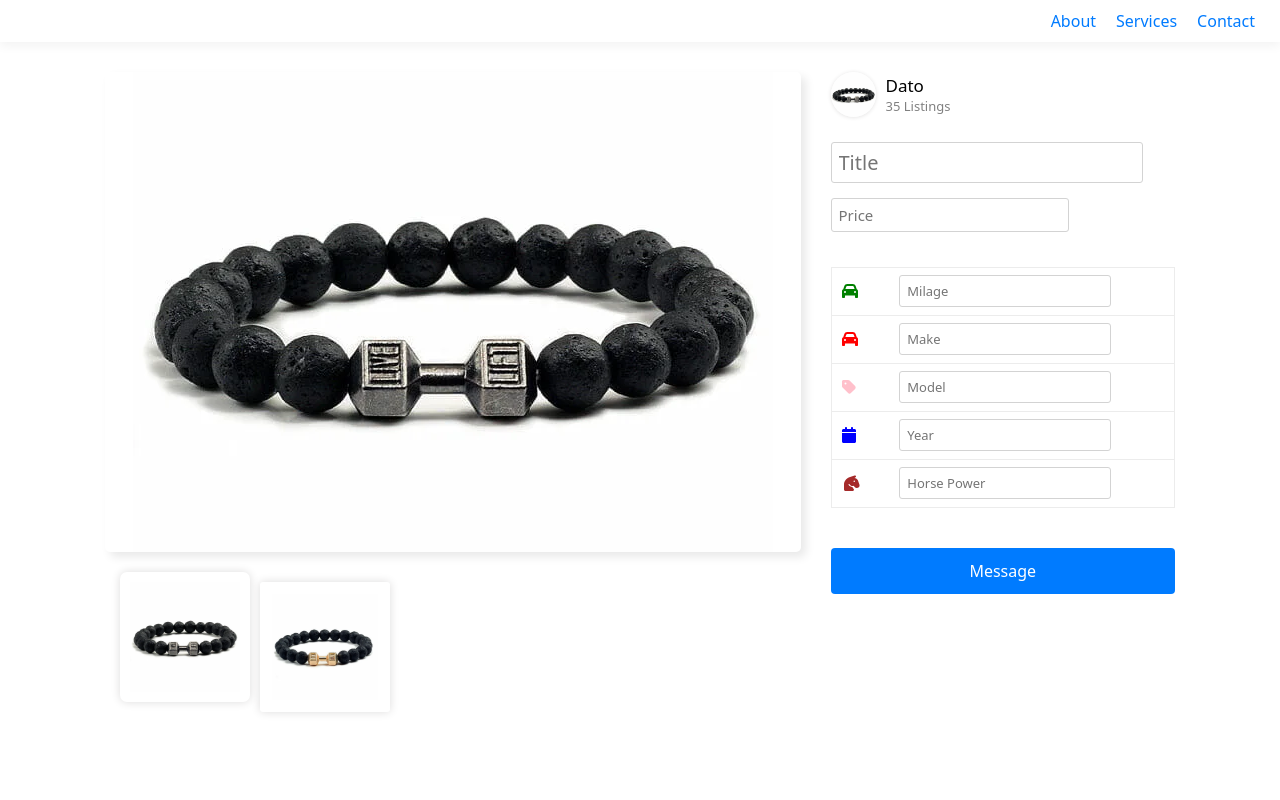
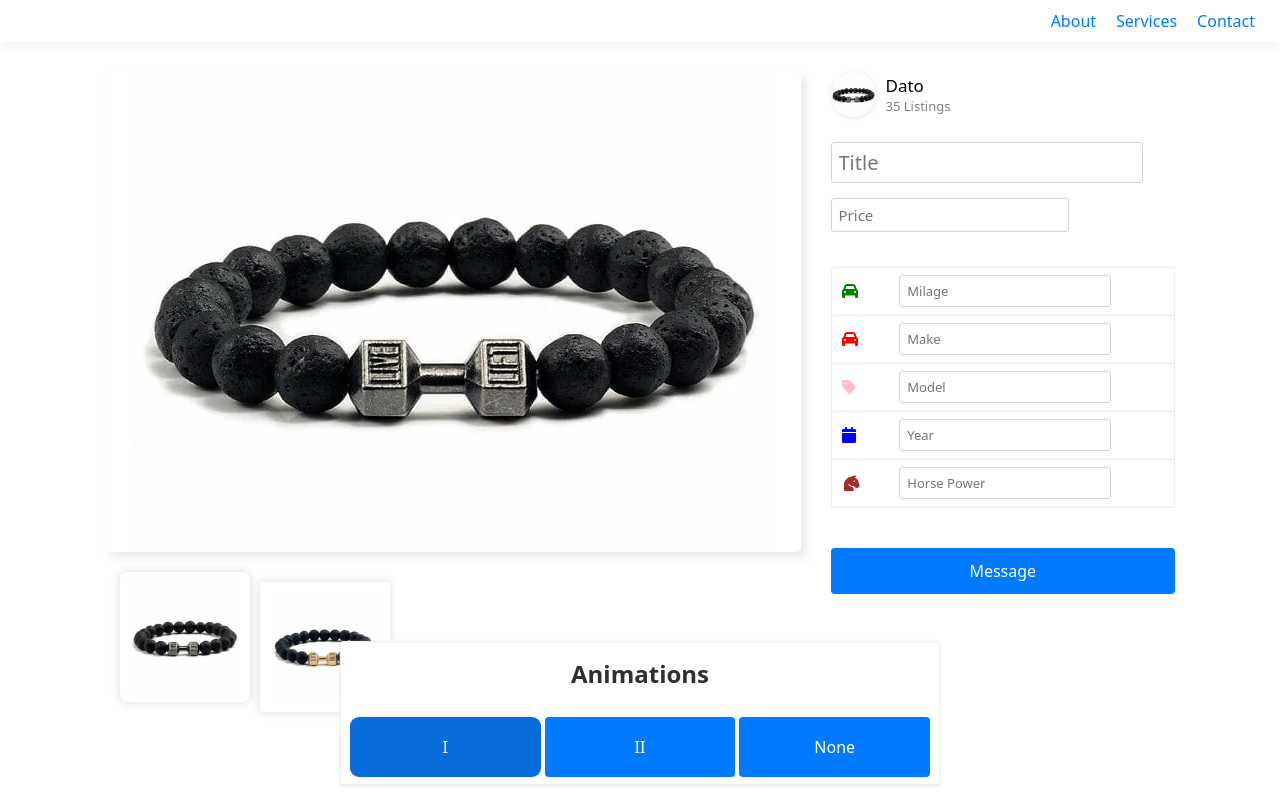
Before and after one commit to MikheilMusaelyan/carSite, a React (Vite) app: page / in a window 1280 px wide. Built offline with nearby package versions, Linux system fonts and the light colour scheme.

Commit message:
add animations and editing animation function

```diff
--- a/src/item/item.css
+++ b/src/item/item.css
@@ -2,6 +2,7 @@ main{
     display: flex;
     padding: 30px 15px;
     position: relative;
+    overflow: hidden;
 }
 .right{
     width: 35%;
@@ -23,6 +24,60 @@ main{
     position: sticky;
     top: 0;
 }
+
+/* fixed */
+.select-anim-wrap-main{
+    position: fixed;
+    bottom: 0;
+    left: 0;
+    width: 100%;
+    padding: 15px;
+    z-index: 100;
+    display: flex;
+    justify-content: center;
+}
+.select-anim-wrap{
+    max-width: 600px;
+    width: 100%;
+    background: white;
+    border: 1px solid rgb(239, 239, 239);
+    box-shadow: 0 1px 3px rgb(229, 229, 229);
+    border-radius: 3px;
+}
+.select-anim-text{
+    text-align: center;
+    margin: 15px 0 20px 0;
+    color: rgb(47, 47, 47);
+}
+.button-wrap{
+    display: flex;
+    width: 100%;
+    padding: 7px;
+}
+
+.select-anim{
+    border: none !important;
+    outline: none !important;
+    padding: 12px;
+    border-radius: 4px;
+    background: var(--blue);
+    color: white;
+    border: none;
+    margin: 0 2px;
+    width: 100%;
+    height: 60px;
+    font-size: 16px;
+    cursor: pointer;
+    transition: 400ms;
+}
+.select-anim.active{
+    background: #086dda;
+    border-radius: 9px;
+}
+.select-anim:hover{
+    background: #0869d1
+}
+
 .big-image-wrap{
     display: flex;
     justify-content: center;
@@ -160,7 +215,6 @@ td{
 }
 .car-detail{
     border-bottom: 1px solid var(--lg);
-    opacity: 0;
     /* transition: opacity 500ms ease-in-out, transform 300ms ease-in; */
 }
 
--- a/src/item/item.tsx
+++ b/src/item/item.tsx
@@ -23,7 +23,7 @@ export default function Item() {
     make: "",
     model: "",
     year: '',
-    animationType: "",
+    animation: "slidLeft",
     hp: '',
     name: "",
     desc: `The best description
@@ -72,15 +72,10 @@ export default function Item() {
   useEffect(() => {
     window.scrollTo({ top: 0, behavior: "auto" });
     selectImage(selectedItem["images"][0]);
-    setAnimation('slidLeft')
-    setTimeout(() => {
-      setAnimation('')
-    }, 300);
-  }, []);
 
-  useEffect(() => {
     document.addEventListener('click', handleClickOutside);
     document.addEventListener('scroll', handleScroll);
+    handleScroll()
     // clear
     return () => {
       document.removeEventListener('scroll', handleScroll);
@@ -101,6 +96,17 @@ export default function Item() {
     if(event.target && event.target.tagName === 'INPUT'){
       setEditingProp(event.target.name)
     }
+  }
+
+  function changeAnimation(string: string) {
+    setSelectedItem((prev: any) => ({
+      ...prev,
+      animation: string
+    }))
+    setAnimation(string)
+    setTimeout(() => {
+      setAnimation('')
+    }, 300);
   }
 
   function renderProperty(refName: string){
@@ -133,6 +139,25 @@ export default function Item() {
   }
 
   // styles
+  const animtaionPreference = (i: number) => {
+    if (animation == 'slidLeft') {
+      return {
+        transform: 'translateX(50px)',
+        opacity: 0
+      };
+    } else if (animation == 'appear') {
+      return {
+        opacity: 0
+      };
+    } else if (animation == '' && scrolledToProps) {
+      return {
+        transition: `550ms ${i * 90}ms`,
+        opacity: 1,
+        transform: 'translate(0, 0)'
+      };
+    }
+  }
+
   const selectImage = (variation: string) => {
     setSelectedItem((prevState: any) => ({
       ...prevState,
@@ -167,6 +192,18 @@ export default function Item() {
   return (
     <>
       <main className="twelve">
+        {/* animations */}
+        <div className="select-anim-wrap-main">
+          <div className="select-anim-wrap">
+            <h2 className="select-anim-text">Animations</h2>
+            <div className="button-wrap">
+              <button onClick={() => changeAnimation('slidLeft')} className={`select-anim ${selectedItem['animation'] === 'slidLeft' ? 'active' : ''}`}>I</button>
+              <button onClick={() => changeAnimation('appear')} className={`select-anim ${selectedItem['animation'] === 'appear' ? 'active' : ''}`}>II</button>
+              <button onClick={() => changeAnimation('none')} className={`select-anim ${selectedItem['animation'] === 'none' ? 'active' : ''}`}>None</button>
+            </div>
+          </div>
+        </div>
+
         <section className="left">
           <div className="big-image-wrap">
             <div className="image-wrap">
@@ -246,29 +283,7 @@ export default function Item() {
           <table className="car-details" ref={carDetailsRef}>
             <tbody>
               {propertyArr.map((prop: any, i: number) => {
-                let style = {};
-
-                if (animation == 'slidLeft') {
-                  style = {
-                    transform: 'translateX(50px)',
-                    opacity: 0
-                  };
-                } else if (animation == 'slidBottom') {
-                  style = {
-                    transform: 'translateY(50px)',
-                    opacity: 0
-                  };
-                } else if (animation == 'appear') {
-                  style = {
-                    opacity: 0
-                  };
-                } else if (animation == '' && scrolledToProps) {
-                  style = {
-                    transition: `550ms ${i * 90}ms`,
-                    opacity: 1,
-                    transform: 'translate(0, 0)'
-                  };
-                }
+                let style = animtaionPreference(i)
 
                 return (
                 <tr
```
